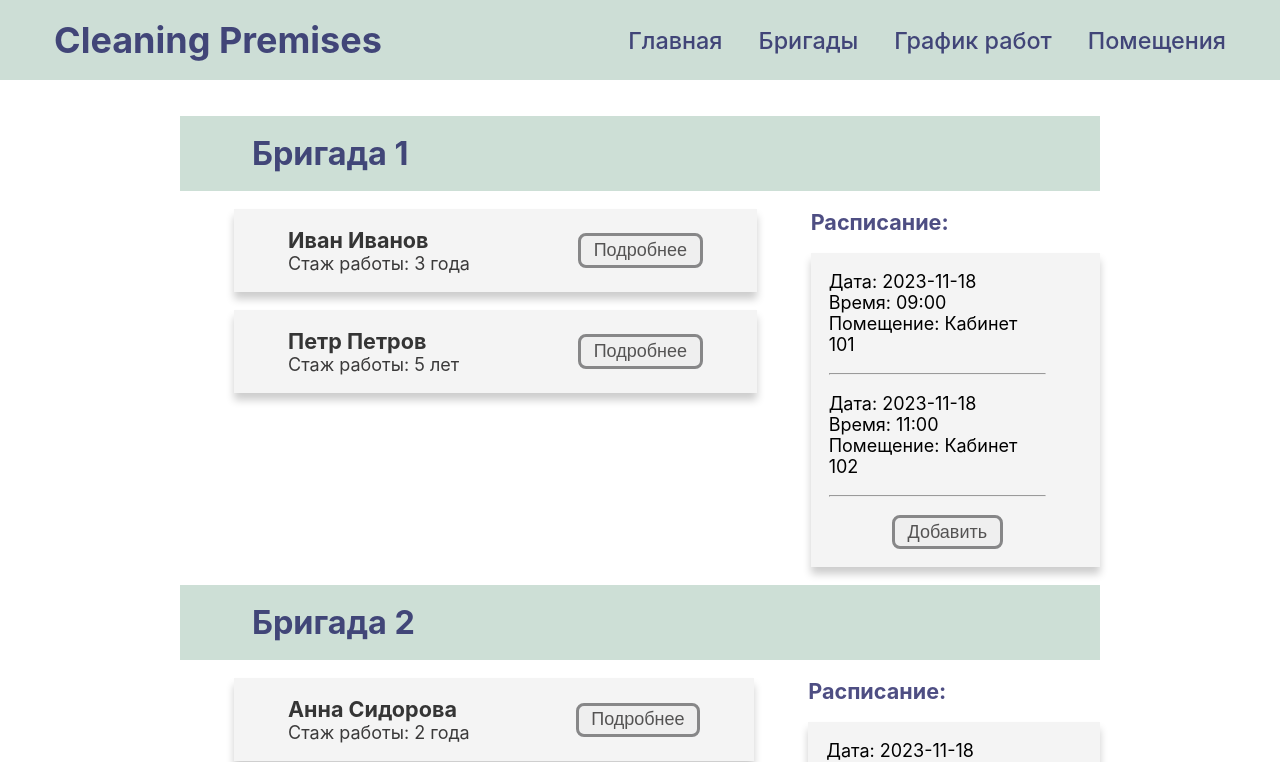
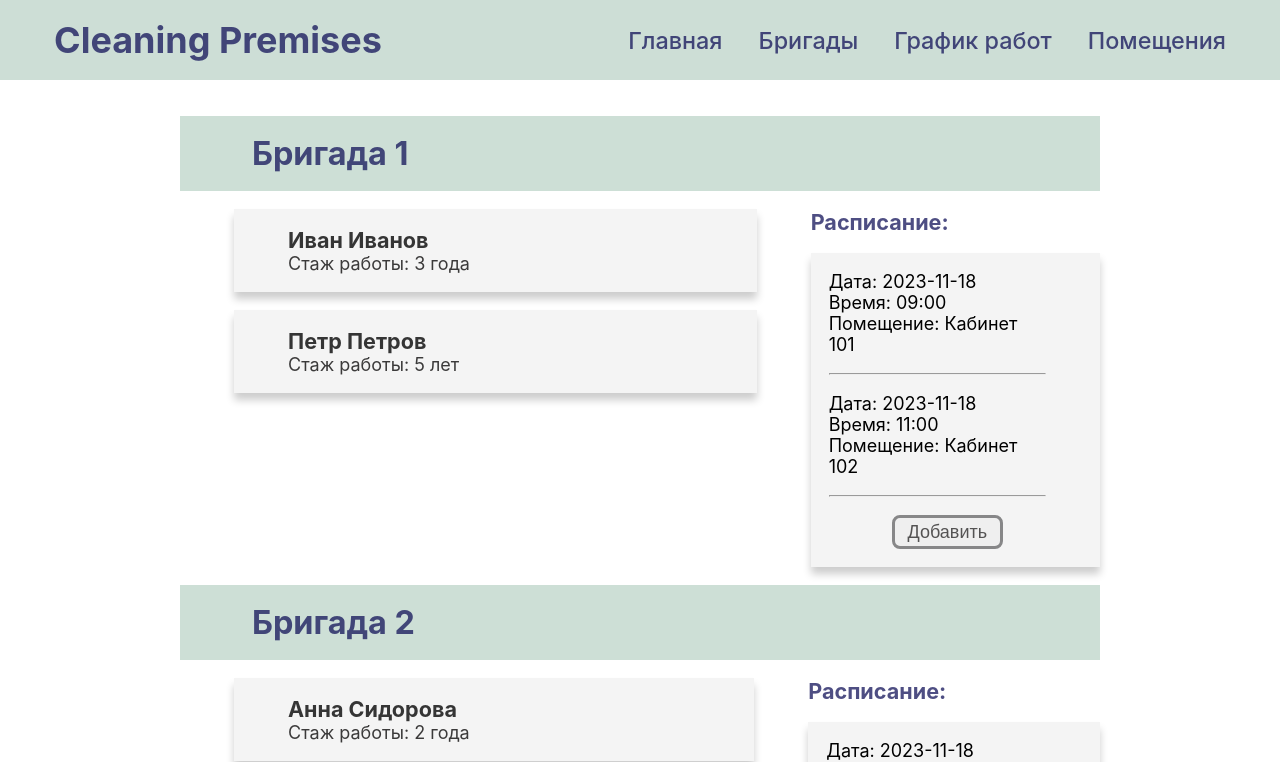
Before and after one commit to ppank0/cleaning-premises, a React (Create React App) app in the folder cleaning-premises/: page /brigades in a window 1280 px wide. Shown: the top 762 px of the page. Built offline with nearby package versions, Linux system fonts and the light colour scheme.

Commit message:
fix: change params

```diff
--- a/cleaning-premises/src/components/CustomPopup.jsx
+++ b/cleaning-premises/src/components/CustomPopup.jsx
@@ -2,10 +2,10 @@ import Popup from 'reactjs-popup';
 import 'reactjs-popup/dist/index.css';
 import './../styles/customPopup.css'
 
-const CustomPopup = ({buttonText, popupContent}) => {
+const CustomPopup = ({item, popupContent}) => {
 
     return (
-        <Popup trigger={<button className='popup-btn'>{buttonText}</button>} modal>
+        <Popup trigger={item} modal>
       {close => (
         <div  onClick={close}>
            <div onClick={e => e.stopPropagation()}>
```
